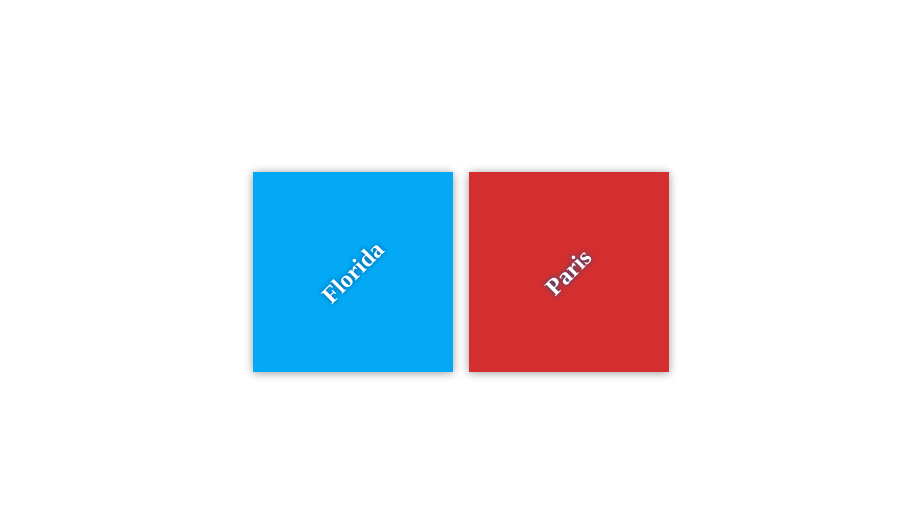
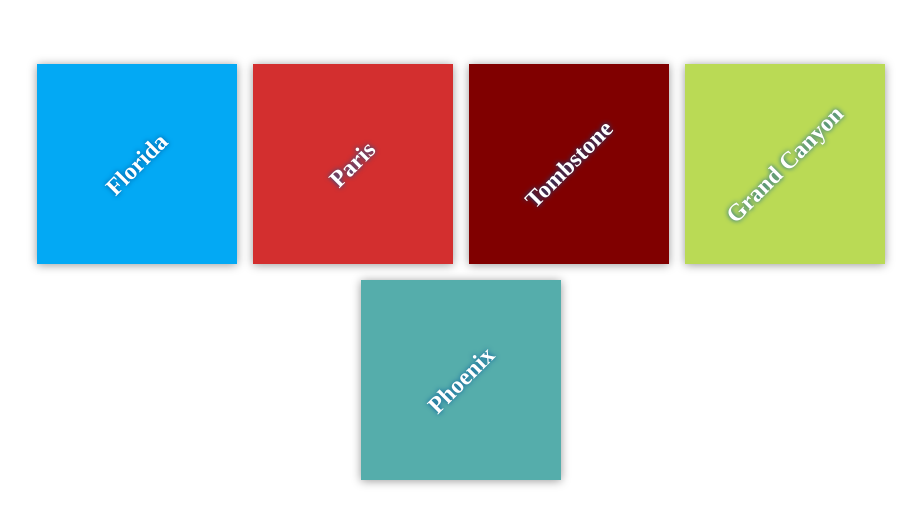
Before and after one commit to nsteffensen/my-travel-plans, a plain HTML site: page index.html in a window 1280 px wide. Shown: the part 128-652 px from the top of the page, without its empty margins (179-1100 px from the left). Drawn offline with Linux system fonts and the light colour scheme.

Commit message:
add AZ sites

```diff
--- a/css/app.css
+++ b/css/app.css
@@ -59,3 +59,15 @@
 #paris {
     background-color: #d32f2f;
 }
+
+#tombstone {
+    background-color: #800000;
+}
+
+#grandcanyon {
+    background-color: #BADA55;
+}
+
+#phoenix {
+    background-color: #55ADAB;
+}
--- a/index.html
+++ b/index.html
@@ -17,6 +17,18 @@
             <div class="destination" id="paris">
                 <h2>Paris</h2>
             </div>
+
+            <div class="destination" id="tombstone">
+                <h2>Tombstone</h2>
+            </div>
+            <div class="destination" id="grandcanyon">
+                <h2>Grand Canyon</h2>
+            </div>
+            <div class="destination" id="phoenix">
+                <h2>Phoenix</h2>
+            </div>
+
+
         </div>
     </div>
 
```
